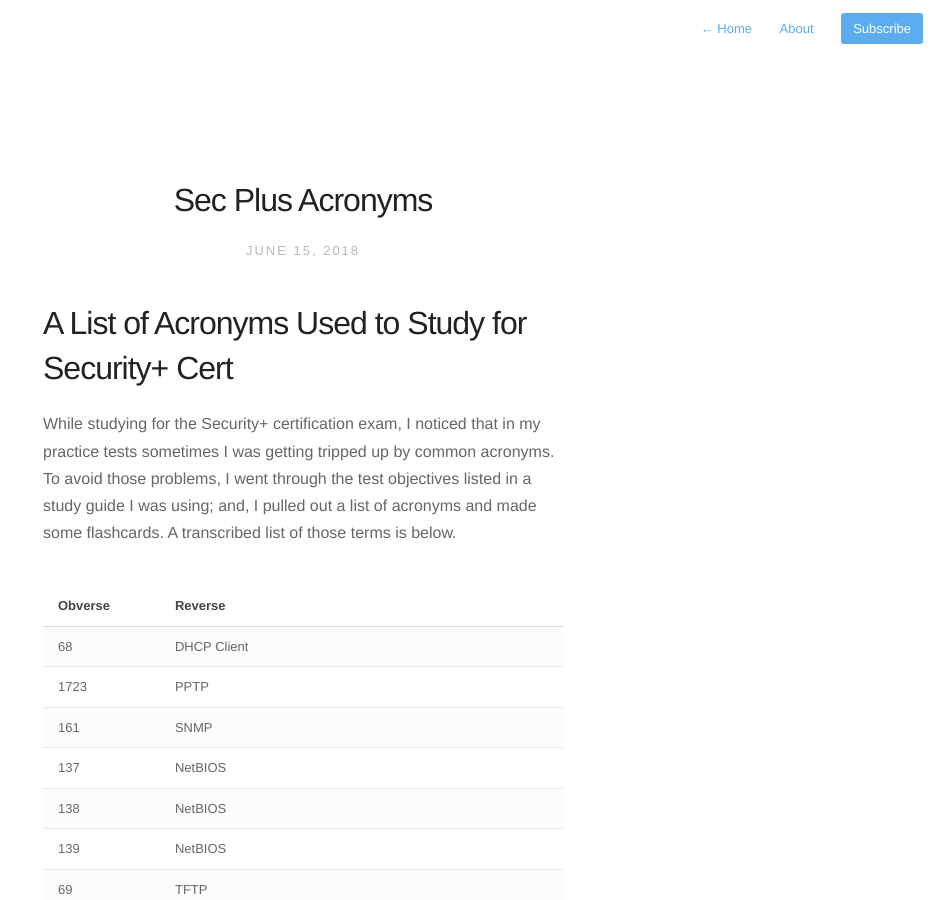
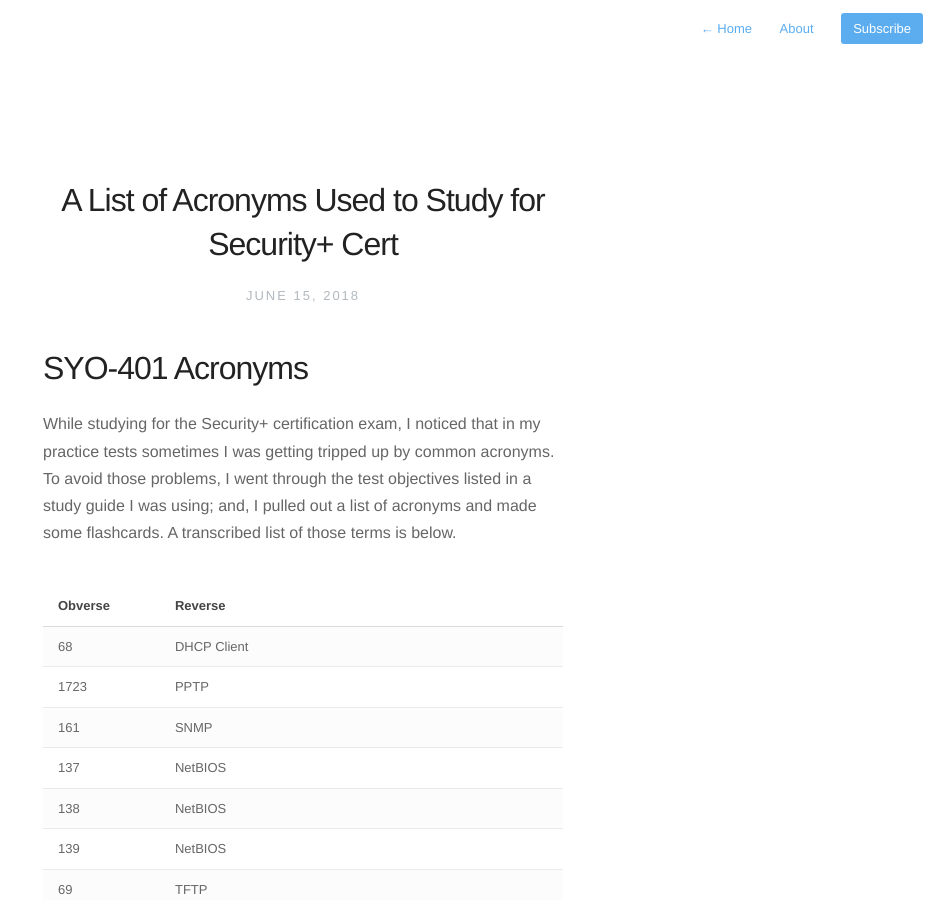
Before and after one commit to gladiola/blog, a Jekyll site: the page built from _posts/2018-06-18-secPlusAcronyms.markdown, in a window 1280 px wide and 900 px high. Shown: the whole window, without its empty margins (337-1280 px from the left). Built offline with Jekyll 4.4.1, drawn with Linux system fonts in a browser that asks for light colours; nearby versions of some CDN libraries.

Commit message:
JPO - Edits.

```diff
--- a/_posts/2018-06-18-secPlusAcronyms.markdown
+++ b/_posts/2018-06-18-secPlusAcronyms.markdown
@@ -1,9 +1,9 @@
 ---
-title:  "Sec Plus Acronyms"
+title:  "A List of Acronyms Used to Study for Security+ Cert"
 date:   2018-06-15 08:30:00
 description: A List of Acronyms Used to Study for Security+ Cert
 ---
-# A List of Acronyms Used to Study for Security+ Cert
+# SYO-401 Acronyms
 While studying for the Security+ certification exam, I noticed that in my practice tests sometimes I was getting tripped up by common acronyms.  To avoid those problems, I went through the test objectives listed in a study guide I was using; and, I pulled out a list of acronyms and made some flashcards.  A transcribed list of those terms is below.
 
 <table>
```
